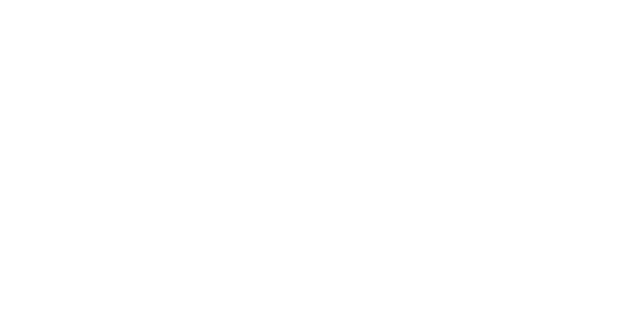
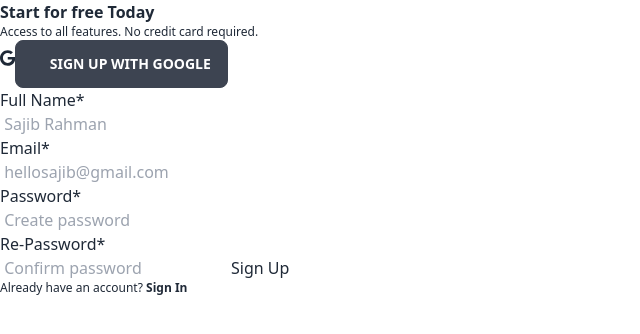
Before and after one commit to darkimpow/ai-writer-app-final, a React (Create React App) app: page /signup in a window 1280 px wide. Before the commit this address had no page. Shown: the top 334 px of the page, without its empty margins (0-640 px from the left). Built offline with nearby package versions, Linux system fonts and the light colour scheme.

Commit message:
Created Signup Page

```diff
--- a/src/App.js
+++ b/src/App.js
@@ -2,6 +2,7 @@
 import HomePage from "./pages/home/HomePage";
 import DashboardPage from "./pages/DashboardPage";
 import DashboardMainSection from "./pages/DashboardMainSection";
+import SignUpPage from "./pages/Signup Page/SignUpPage";
 
 
 
@@ -10,6 +11,9 @@
 
     return (
         <Routes>
+            {/* Start: Signup Page Route */}
+            <Route path={'/signup'} element={<SignUpPage/>}/>
+            {/* End: Signup Page Route */}
             <Route path={'/'} element={<HomePage/>}/>
 
             {/* Start: Dashboard Routes */}
@@ -18,7 +22,7 @@
             </Route>
             {/* End: Dashboard Routes*/}
         </Routes>
-    );
+    );R
 
 }
 
--- a/src/pages/Signup Page/SignUpPage.js
+++ b/src/pages/Signup Page/SignUpPage.js
@@ -1,14 +1,29 @@
 import React from 'react';
+import {handler} from "daisyui";
+import {faGoogle} from '@fortawesome/free-brands-svg-icons'
+import {FontAwesomeIcon} from "@fortawesome/react-fontawesome";
 
-function SignUpPage(props) {
+const SignUpPage = () => {
     return (
         <div>
-            <div></div>
-            <div></div>
-            <div></div>
-            <div></div>
-            <div></div>
-            <div></div>
+            <h2 className='font-bold'> Start for free Today </h2>
+            <p className='text-xs'> Access to all features. No credit card required. </p>
+            <form onSubmit={ handler }>
+                <FontAwesomeIcon icon={faGoogle}/>
+                <a href="#" className="google btn">
+                    <i className="font-bold fa fa-google fa-fw"></i> Sign up with Google
+                </a>
+            </form>
+            <h3>Full Name*</h3>
+            <input type='text' placeholder=' Sajib Rahman'/>
+            <h3>Email*</h3>
+            <input type='text' placeholder=' hellosajib@gmail.com'/>
+            <h3>Password*</h3>
+            <input type='text' placeholder=' Create password'/>
+            <h3>Re-Password*</h3>
+            <input type='text' placeholder=' Confirm password'/>
+            <button> Sign Up </button>
+            <p className='text-xs'> Already have an account? <strong> Sign In </strong></p>
         </div>
     );
 }
```
